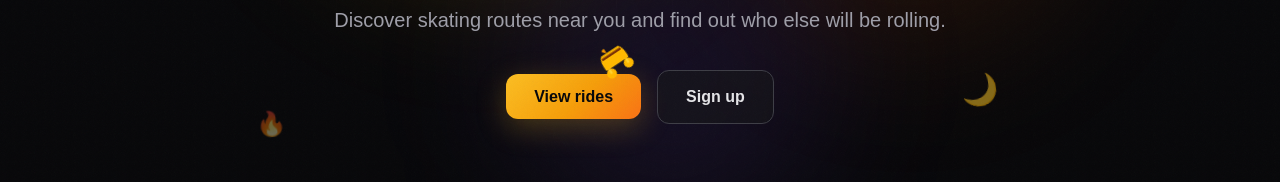
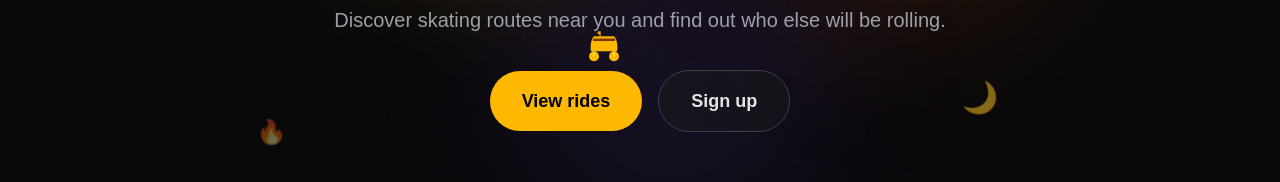
Before and after one commit to markyuna/weroll-web, a Next.js app: page /en in a window 1280 px wide. Shown: the part 382-564 px from the top of the page. Built offline with nearby package versions, Linux system fonts and the light colour scheme; no server answers; the database is empty.

Commit message:
fix: el patín solo se traslada, sin girar, y unifica tamaño de botones del hero
El botón "Ver randonnées" pasa a bg-amber-400 y comparte py-4 px-8
rounded-full text-lg font-bold con "Crear randonnée"/"Regístrate".

```diff
--- a/app/[locale]/page.tsx
+++ b/app/[locale]/page.tsx
@@ -102,7 +102,7 @@ export default async function Home() {
             <div className="relative w-full sm:w-auto">
               <Link
                 href="/eventos"
-                className="w-full sm:w-auto rounded-xl bg-gradient-brand text-zinc-950 font-semibold px-7 py-3.5 shadow-glow transition duration-300 hover:shadow-glow-strong hover:-translate-y-0.5 hover:brightness-110"
+                className="block w-full sm:w-auto bg-amber-400 hover:bg-amber-500 text-black font-bold py-4 px-8 rounded-full transition-colors text-lg"
               >
                 {t("ctaViewEvents")}
               </Link>
@@ -111,14 +111,14 @@ export default async function Home() {
             {user ? (
               <Link
                 href="/eventos/nuevo"
-                className="w-full sm:w-auto rounded-xl border border-zinc-700 bg-zinc-900/60 text-zinc-200 font-semibold px-7 py-3.5 backdrop-blur transition duration-300 hover:border-amber-400/60 hover:text-amber-300 hover:-translate-y-0.5"
+                className="w-full sm:w-auto rounded-full border border-zinc-700 bg-zinc-900/60 text-zinc-200 font-bold py-4 px-8 text-lg backdrop-blur transition duration-300 hover:border-amber-400/60 hover:text-amber-300 hover:-translate-y-0.5"
               >
                 {t("ctaCreateEvent")}
               </Link>
             ) : (
               <Link
                 href="/registro"
-                className="w-full sm:w-auto rounded-xl border border-zinc-700 bg-zinc-900/60 text-zinc-200 font-semibold px-7 py-3.5 backdrop-blur transition duration-300 hover:border-amber-400/60 hover:text-amber-300 hover:-translate-y-0.5"
+                className="w-full sm:w-auto rounded-full border border-zinc-700 bg-zinc-900/60 text-zinc-200 font-bold py-4 px-8 text-lg backdrop-blur transition duration-300 hover:border-amber-400/60 hover:text-amber-300 hover:-translate-y-0.5"
               >
                 {t("ctaSignup")}
               </Link>
--- a/components/rolling-skate.tsx
+++ b/components/rolling-skate.tsx
@@ -48,18 +48,15 @@ export function RollingSkate() {
       <style>{`
         @keyframes roll-skate {
           0% {
-            transform: translateX(-120%) rotateZ(0deg);
-          }
-          50% {
-            transform: translateX(0%) rotateZ(180deg);
+            transform: translateX(-120%);
           }
           100% {
-            transform: translateX(120%) rotateZ(360deg);
+            transform: translateX(120%);
           }
         }
 
         .animate-roll-skate {
-          animation: roll-skate 3s cubic-bezier(0.25, 0.46, 0.45, 0.94) infinite;
+          animation: roll-skate 3s ease-in-out infinite;
         }
       `}</style>
     </>
```
